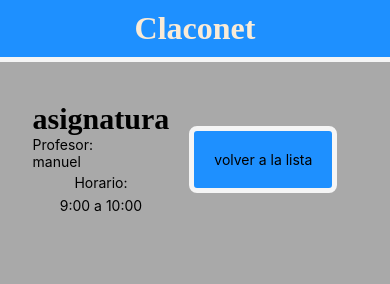
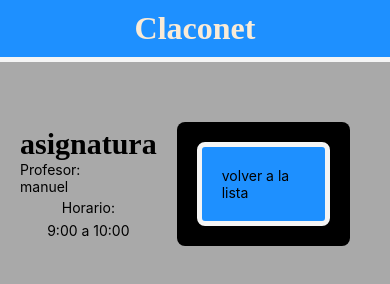
Before and after one commit to manzo1701/claconet, a React Native app drawn with its web renderer: screen /asignatura_1 in a window 390 px wide. Built offline with nearby package versions, Linux system fonts and the light colour scheme; some packages are replaced by stand-ins of ours.

Commit message:
comit realizado

```diff
--- a/Screens/Asignatura_1.js
+++ b/Screens/Asignatura_1.js
@@ -3,7 +3,6 @@ import { Text, View, TextInput, Button, StyleSheet } from 'react-native'
 import Horario from '../Components/Horarios'
 import Profesor from '../Components/Profesor'
 import Boton from '../Components/Boton'
-import '../Styles/Styles.css'
 
 const Asignatura_1 = ({ navigation }) => {
 
@@ -33,7 +32,7 @@ const Asignatura_1 = ({ navigation }) => {
 
           </div>
 
-           <div className=''>
+           <div className=' Boton_boton'>
            <Boton
       text = "volver a la lista"
         onPress = {() => {
--- a/Styles/_Boton.scss
+++ b/Styles/_Boton.scss
@@ -1,4 +1,5 @@
 .Boton_boton{
     margin: 20px ;
     border-radius: 8px;
+    background-color: black;
 }
```
